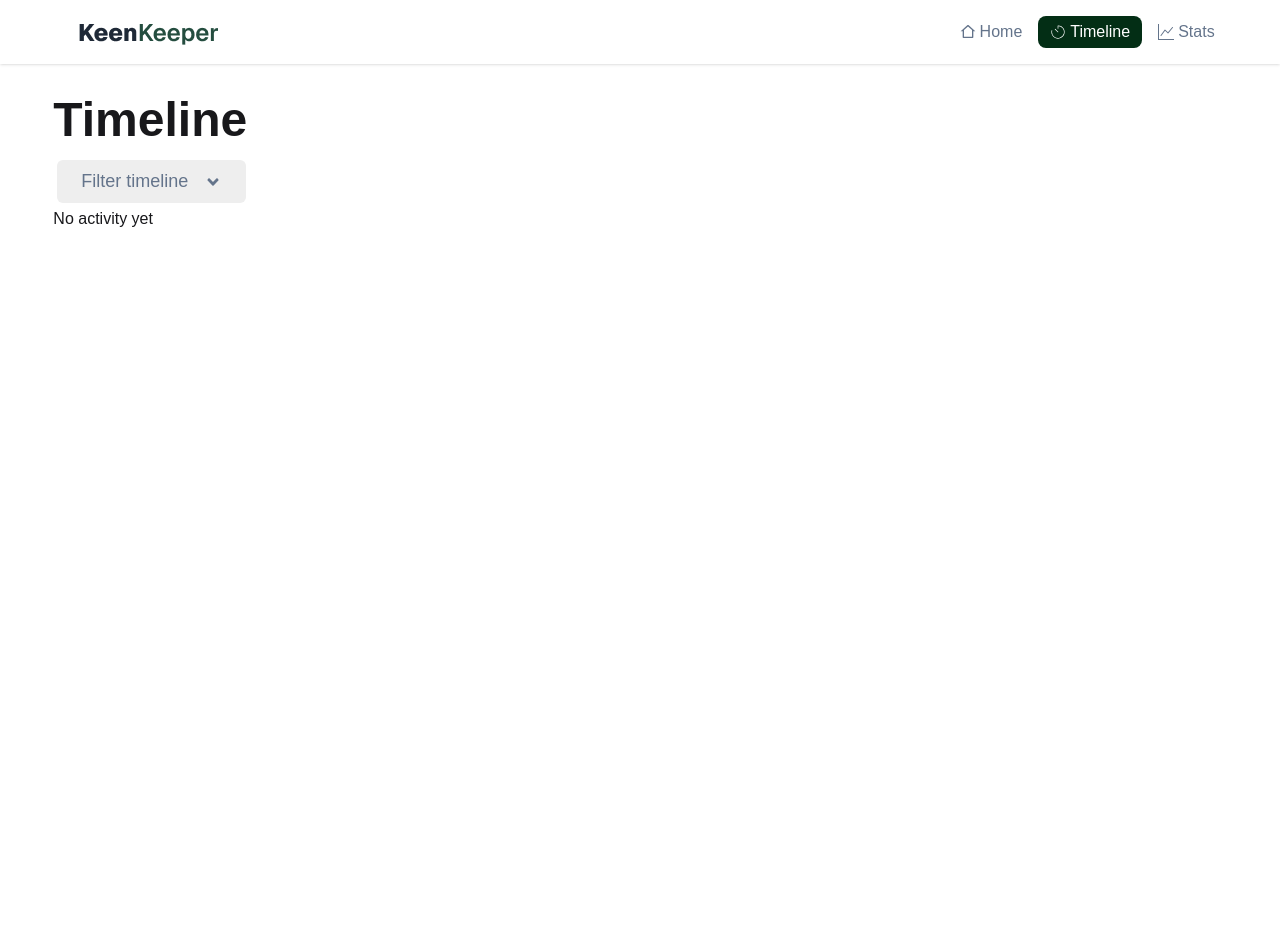
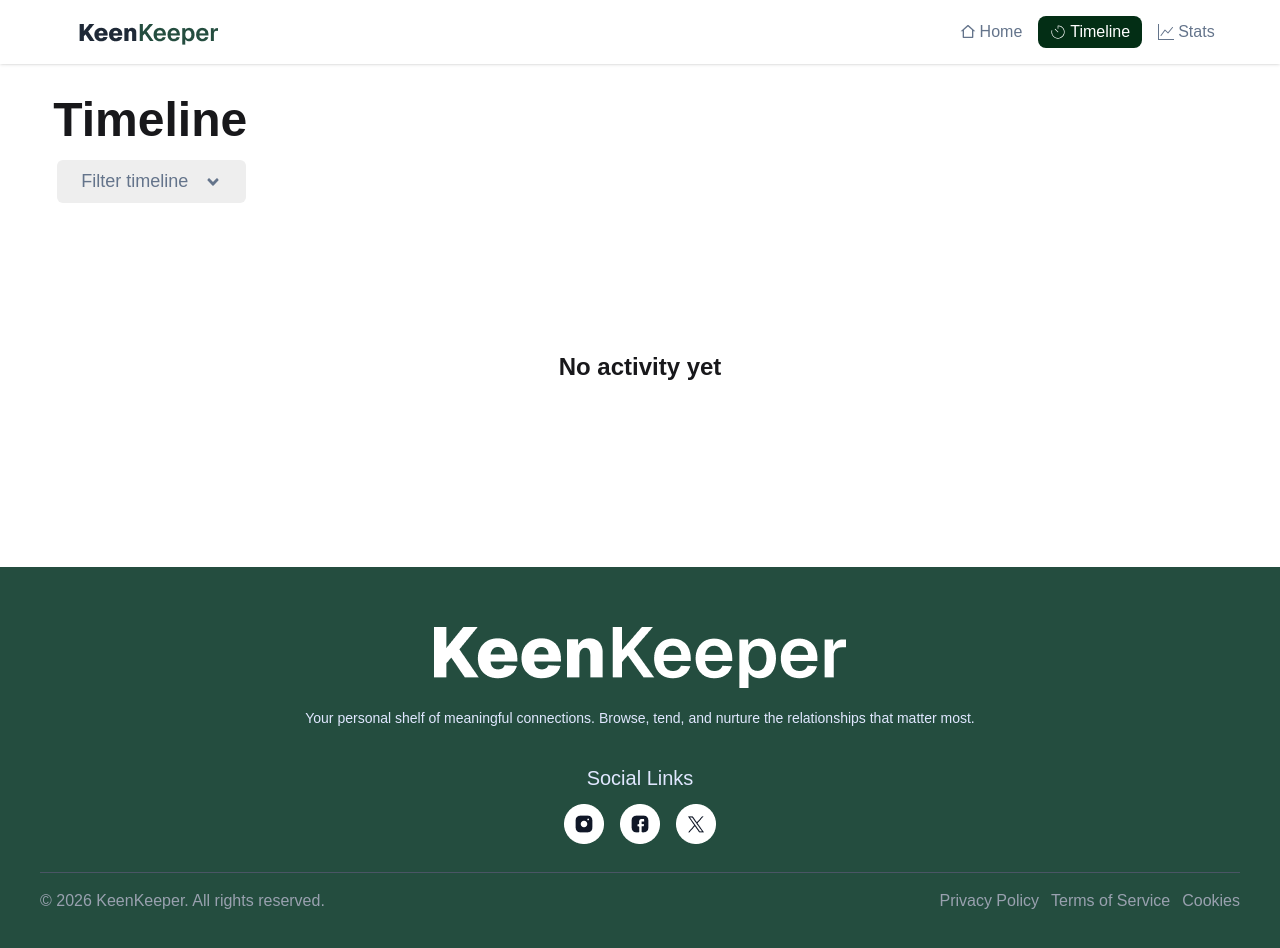
Before and after one commit to AfsaraSilviAmi/Assignment7-KinKeeper, a React (Vite) app: page /timeline in a window 1280 px wide. Shown: the top 948 px of the page. Before the commit the page ends 800 px from the top, so only its background shows below. Built offline with nearby package versions, Linux system fonts and the light colour scheme.

Commit message:
added toastify and made footer

```diff
--- a/package.json
+++ b/package.json
@@ -15,6 +15,7 @@
     "react-dom": "^19.2.4",
     "react-icons": "^5.6.0",
     "react-router": "^7.14.0",
+    "react-toastify": "^11.0.5",
     "tailwindcss": "^4.2.2"
   },
   "devDependencies": {
--- /dev/null
+++ b/src/Components/Error/ErrorPage.jsx
@@ -0,0 +1,16 @@
+import React from 'react';
+import { Link } from 'react-router';
+
+const ErrorPage = () => {
+    return (
+        <div>
+            <div className='flex flex-col h-full justify-center items-center'>
+                <h1>404</h1>
+                <p>Page Can Not Be Found!</p>
+                <Link to="/"><button>Go Home</button></Link>
+            </div>
+        </div>
+    );
+};
+
+export default ErrorPage;
--- /dev/null
+++ b/src/Components/Footer/Footer.jsx
@@ -0,0 +1,49 @@
+import React from 'react';
+import footerImg from "../../assets/logo-xl.png"
+import insta from "../../assets/instagram.png"
+import facebookImg from "../../assets/facebook.png"
+import twitImg from "../../assets/twitter.png"
+
+const Footer = () => {
+    return (
+        <div>
+            <footer className="bg-[#244D3F] text-primary-content p-10 py-15 mt-10">
+  <div className='footer footer-horizontal footer-center'>
+    <aside>
+    <img src={footerImg} alt="" />
+    <p className="mt-3">
+      Your personal shelf of meaningful connections. Browse, tend, and nurture the relationships that matter most.
+    </p>
+
+  </aside>
+  <nav>
+    <p className='font-medium text-[20px] mb-2'>Social Links</p>
+    <div className="grid grid-flow-col gap-4 mb-7">
+      <a>
+       <img src={insta} alt="" />
+      </a>
+      <a>
+        <img src={facebookImg} alt="" />
+      </a>
+      <a>
+        <img src={twitImg} alt="" />
+      </a>
+    </div>
+  </nav>
+  </div>
+ <div className='border-t border-gray-600 text-gray-400'>
+     <div className='md:flex justify-between py-4 text-center'>
+    <p>© 2026 KeenKeeper. All rights reserved.</p>
+    <div className='md:flex gap-3'>
+        <p><a href="">Privacy Policy</a></p>
+        <p><a href="">Terms of Service</a></p>
+        <p><a href="">Cookies</a></p>
+    </div>
+  </div>
+ </div>
+</footer>
+        </div>
+    );
+};
+
+export default Footer;
--- a/src/Components/HomePage/FriendDetails.jsx
+++ b/src/Components/HomePage/FriendDetails.jsx
@@ -5,6 +5,7 @@ import { MdOutlineTextsms } from 'react-icons/md';
 import { RiDeleteBin6Line, RiNotificationSnoozeLine } from 'react-icons/ri';
 import { useLoaderData, useParams } from 'react-router';
 import { TimelineContext } from '../Timeline/TimelineContext';
+import { toast } from 'react-toastify';
 
 
 
@@ -89,9 +90,9 @@ const FriendDetails = () => {
             <div className='shadow-sm mt-6 p-6'>
                 <h1 className='text-[#244D3F] text-[20px]'>Quick Check-in</h1>
                 <div className='md:flex gap-4 mt-4'>
-                    <button onClick={()=> addActivity({type: "call", friendName: friend.name, time: new Date().toDateString()})} className='btn flex flex-col items-center justify-center gap-2 w-60 h-25'><FiPhoneCall className='text-2xl' />Call</button>
-                    <button onClick={()=> addActivity({type: "text", friendName: friend.name, time: new Date().toDateString()})} className='btn flex flex-col items-center justify-center gap-2 w-60 h-25'><MdOutlineTextsms className='text-2xl' />Text</button>
-                    <button onClick={()=> addActivity({type: "video", friendName: friend.name, time: new Date().toDateString()})} className='btn flex flex-col items-center justify-center gap-2 w-60 h-25'><GoDeviceCameraVideo className='text-2xl' />Video</button>
+                    <button onClick={()=> {addActivity({type: "call", friendName: friend.name, time: new Date().toDateString()}); toast.success(`You Called ${friend.name}`)}} className='btn flex flex-col items-center justify-center gap-2 w-60 h-25'><FiPhoneCall className='text-2xl' />Call</button>
+                    <button onClick={()=> {addActivity({type: "text", friendName: friend.name, time: new Date().toDateString()}); toast.success(`You Texted ${friend.name}`)}} className='btn flex flex-col items-center justify-center gap-2 w-60 h-25'><MdOutlineTextsms className='text-2xl' />Text</button>
+                    <button onClick={()=> {addActivity({type: "video", friendName: friend.name, time: new Date().toDateString()}); toast.success(`You Called ${friend.name}`)}} className='btn flex flex-col items-center justify-center gap-2 w-60 h-25'><GoDeviceCameraVideo className='text-2xl' />Video</button>
                 </div>
             </div>
            </div>
--- a/src/Components/Timeline/TimeLine.jsx
+++ b/src/Components/Timeline/TimeLine.jsx
@@ -61,7 +61,7 @@ const TimeLine = () => {
 </div>
                 <div>
                     {
-                    filterActivity.length === 0?(<div><p>No activity yet</p></div>): (filterActivity.map((item, index)=>{return(
+                    filterActivity.length === 0?(<div className='flex justify-center items-center h-[40vh]'><p className='font-bold text-2xl'>No activity yet</p></div>): (filterActivity.map((item, index)=>{return(
                         <div key={index} className='shadow-sm p-4 my-3'>
                             <div className='flex gap-2'>
                                <img src={getImage(item.type)} alt="" className='h-10 ' />
--- a/src/MainLayout/LayOut.jsx
+++ b/src/MainLayout/LayOut.jsx
@@ -1,6 +1,8 @@
 import React from 'react';
 import NavBar from '../Components/NavBar';
 import { Outlet } from 'react-router';
+import { ToastContainer } from 'react-toastify';
+import Footer from '../Components/Footer/Footer';
 
 const LayOut = () => {
 
@@ -8,6 +10,8 @@ const LayOut = () => {
         <div>
             <NavBar></NavBar>
             <Outlet></Outlet>
+            <Footer></Footer>
+              <ToastContainer />
         </div>
     );
 };
--- a/src/main.jsx
+++ b/src/main.jsx
@@ -7,6 +7,7 @@ import HomePage from './Components/HomePage/HomePage'
 import FriendDetails from './Components/HomePage/FriendDetails'
 import TimeLine from './Components/Timeline/TimeLine'
 import TimelineProvider from './Components/Timeline/TimelineContext'
+import ErrorPage from './Components/Error/ErrorPage'
 
 const router = createBrowserRouter([
   {
@@ -36,7 +37,8 @@ const router = createBrowserRouter([
 
 
       }
-    ]
+    ],
+    errorElement:<ErrorPage></ErrorPage>
   }
 ])
 
```
Also changed, not shown: 1 other file (tests, documents, lock files or other folders).
